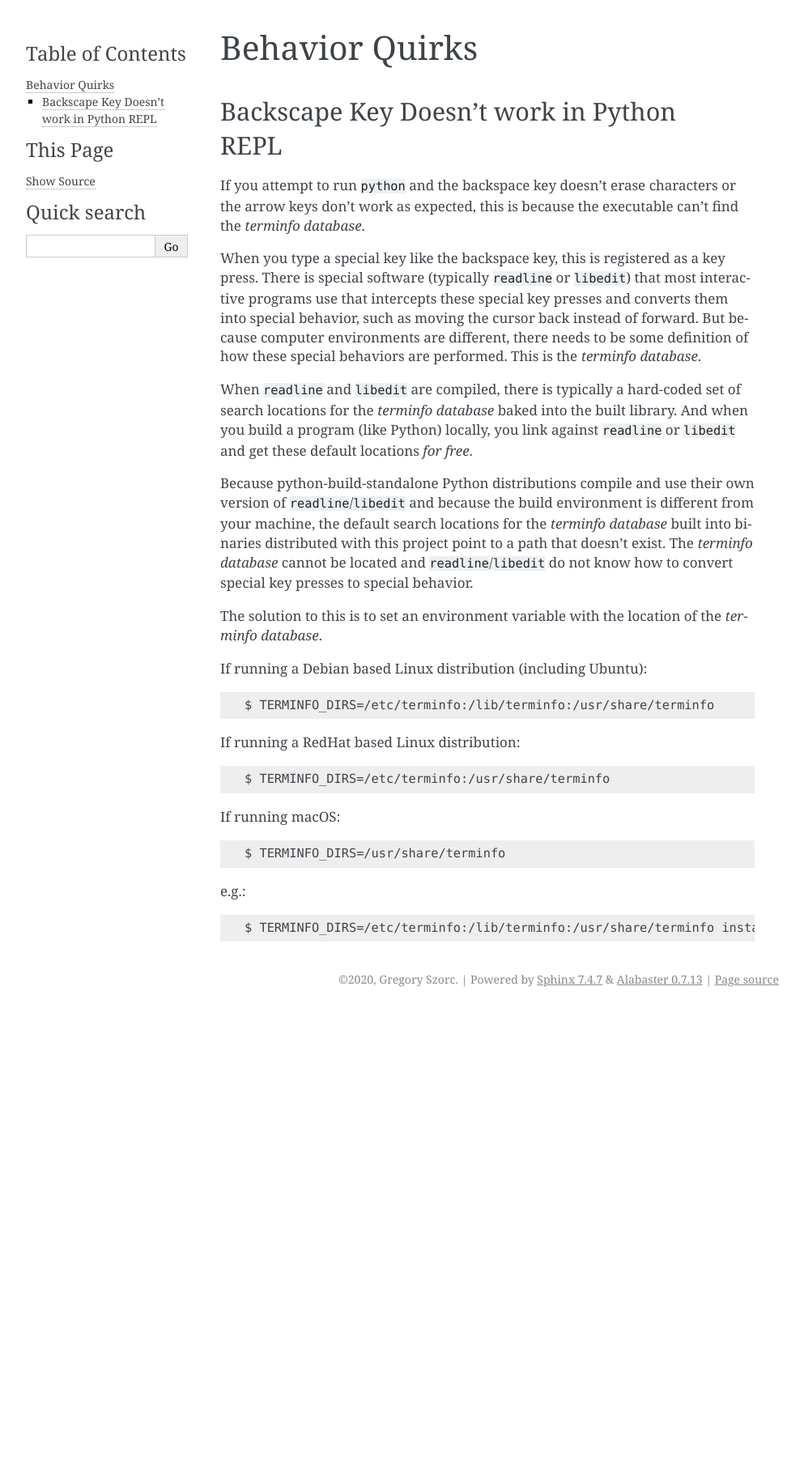
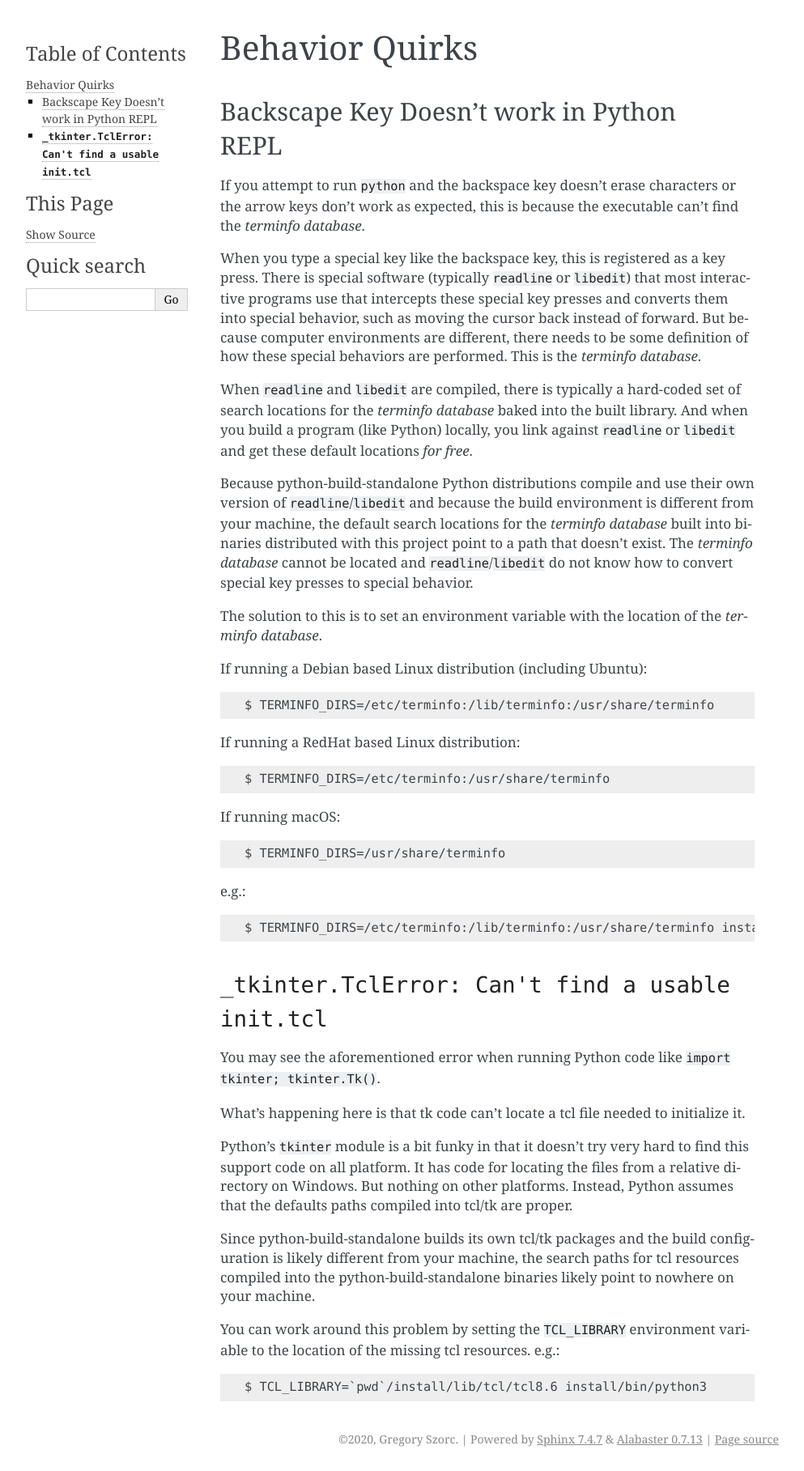
Before and after one commit to indygreg/python-build-standalone, a Sphinx documentation site: the page built from docs/quirks.rst, in a window 1280 px wide. Shown: the whole page at 81% size, without its empty margins (148-1141 px from the left). Built offline with Sphinx 7.4.7, drawn with Linux system fonts in a browser that asks for light colours; before the commit the page ends 1249 px from its top, so only the background shows below that.

Commit message:
docs: document tcl/tk missing init.tcl issue
See also #34.

It looks like the default search paths are /almost/ correct. We might
be able to make this _just work_. So keeping the issue open.

```diff
--- a/docs/quirks.rst
+++ b/docs/quirks.rst
@@ -54,3 +54,30 @@ If running macOS::
 e.g.::
 
    $ TERMINFO_DIRS=/etc/terminfo:/lib/terminfo:/usr/share/terminfo install/bin/python3.7
+
+``_tkinter.TclError: Can't find a usable init.tcl``
+===================================================
+
+You may see the aforementioned error when running Python
+code like ``import tkinter; tkinter.Tk()``.
+
+What's happening here is that tk code can't locate a tcl file
+needed to initialize it.
+
+Python's ``tkinter`` module is a bit funky in that it doesn't
+try very hard to find this support code on all platform. It
+has code for locating the files from a relative directory
+on Windows. But nothing on other platforms. Instead, Python assumes
+that the defaults paths compiled into tcl/tk are proper.
+
+Since python-build-standalone builds its own tcl/tk packages
+and the build configuration is likely different from your
+machine, the search paths for tcl resources compiled into
+the python-build-standalone binaries likely point to nowhere
+on your machine.
+
+You can work around this problem by setting the ``TCL_LIBRARY``
+environment variable to the location of the missing tcl resources.
+e.g.::
+
+   $ TCL_LIBRARY=`pwd`/install/lib/tcl/tcl8.6 install/bin/python3
```
